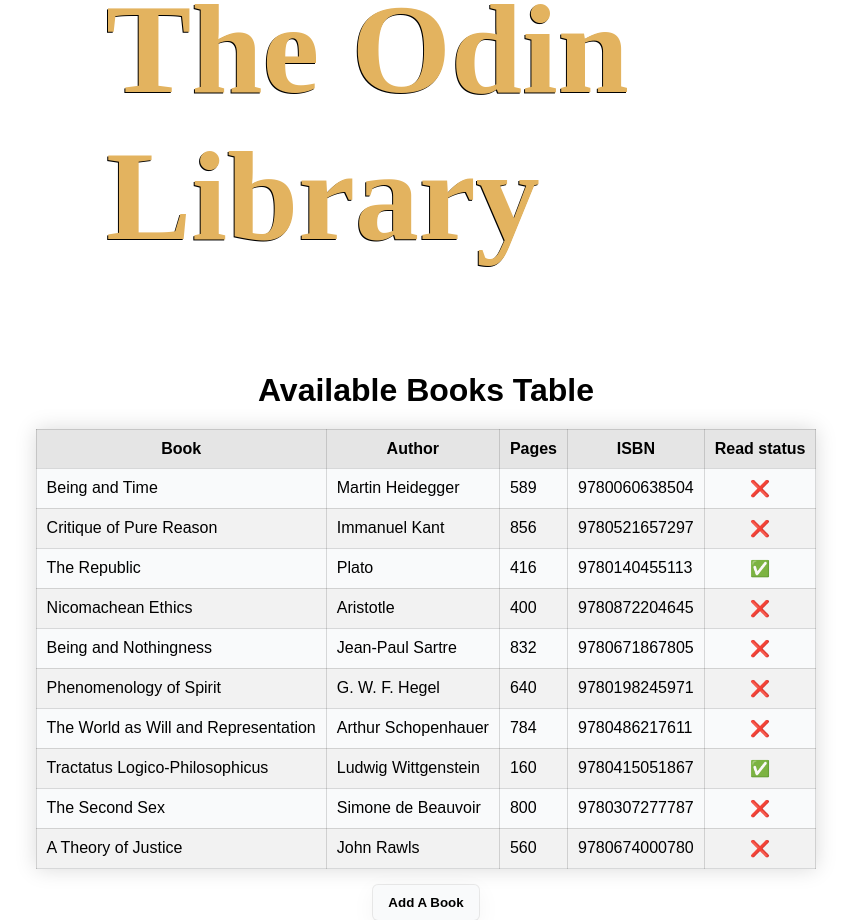
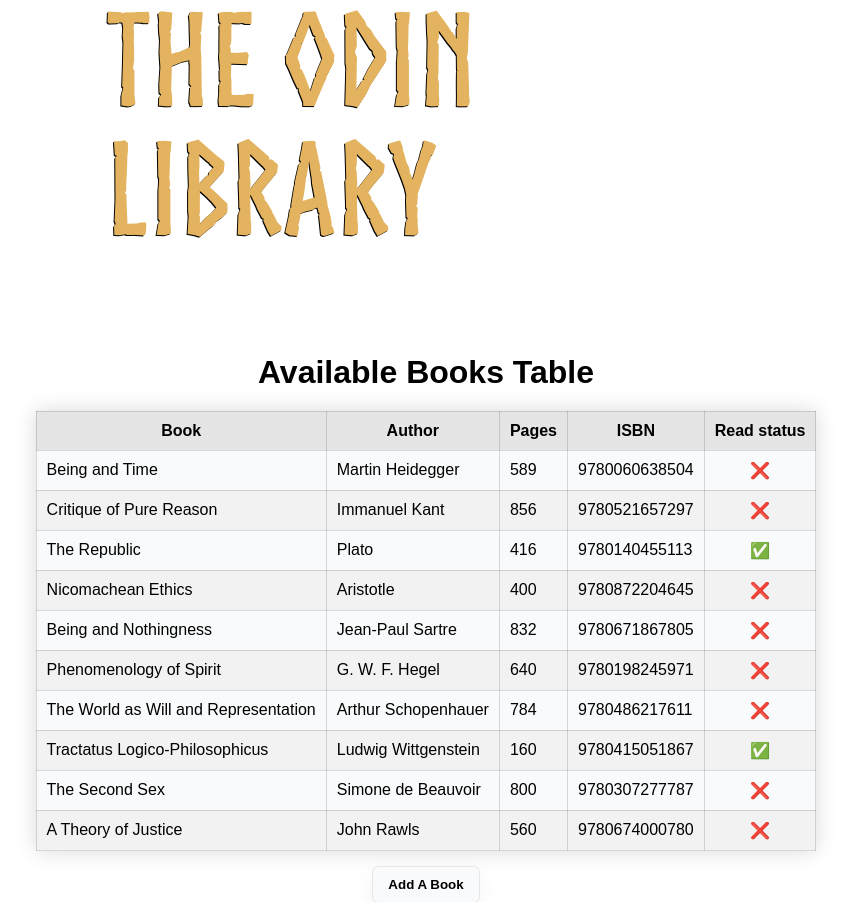
Before and after one commit to Elhusayn852/Odin-Project-JavaScript-Library-Manager, a plain HTML site: page index.html in a window 1280 px wide. Shown: the whole page, without its empty margins (222-1073 px from the left). Drawn offline with Linux system fonts and the light colour scheme; the site is published under a folder, as on GitHub Pages, so addresses that start at the root find nothing.

Commit message:
fix: correct font file paths to use relative paths
The font file paths were using absolute paths starting from root (/), which would break when deployed to different environments. Changed to use relative paths (../Fonts/) to ensure proper font loading regardless of deployment location.

```diff
--- a/css/style.css
+++ b/css/style.css
@@ -7,11 +7,11 @@
 }
 @font-face {
   font-family: Norse;
-  src: url(/Fonts/Norse.otf);
+  src: url(../Fonts/Norse.otf);
 }
 @font-face {
   font-family: Norse-bold;
-  src: url(/Fonts/Norse-Bold.otf);
+  src: url(../Fonts/Norse-Bold.otf);
 }
 
 body {
```
